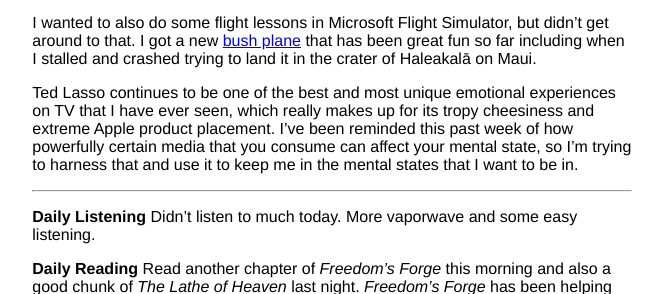
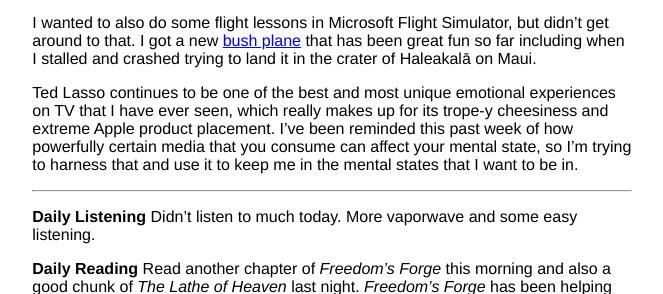
Before and after one commit to MarshMue/marshmue.github.io, a Jekyll site: the page built from _posts/2022-01-23-7.md, in a window 1280 px wide. Shown: the part 879-1173 px from the top of the page, without its empty margins (234-897 px from the left). Built offline with Jekyll 4.4.1, drawn with Linux system fonts in a browser that asks for light colours.

Commit message:
new post

```diff
--- a/_posts/2022-01-23-7.md
+++ b/_posts/2022-01-23-7.md
@@ -17,7 +17,7 @@
 
 I wanted to also do some flight lessons in Microsoft Flight Simulator, but didn't get around to that. I got a new [bush plane](https://orbxdirect.com/product/p42-freedomfox) that has been great fun so far including when  I stalled and crashed trying to land it in the crater of Haleakalā on Maui.
 
-Ted Lasso continues to be one of the best and most unique emotional experiences on TV that I have ever seen, which really makes up for its tropy cheesiness and extreme Apple product placement. I've been reminded this past week of how powerfully certain media that you consume can affect your mental state, so I'm trying to harness that and use it to keep me in the mental states that I want to be in.
+Ted Lasso continues to be one of the best and most unique emotional experiences on TV that I have ever seen, which really makes up for its trope-y cheesiness and extreme Apple product placement. I've been reminded this past week of how powerfully certain media that you consume can affect your mental state, so I'm trying to harness that and use it to keep me in the mental states that I want to be in.
 
 ---
 
```
Also changed, not shown: _posts/2022-01-24-8.md (added, +20 -0 lines).
